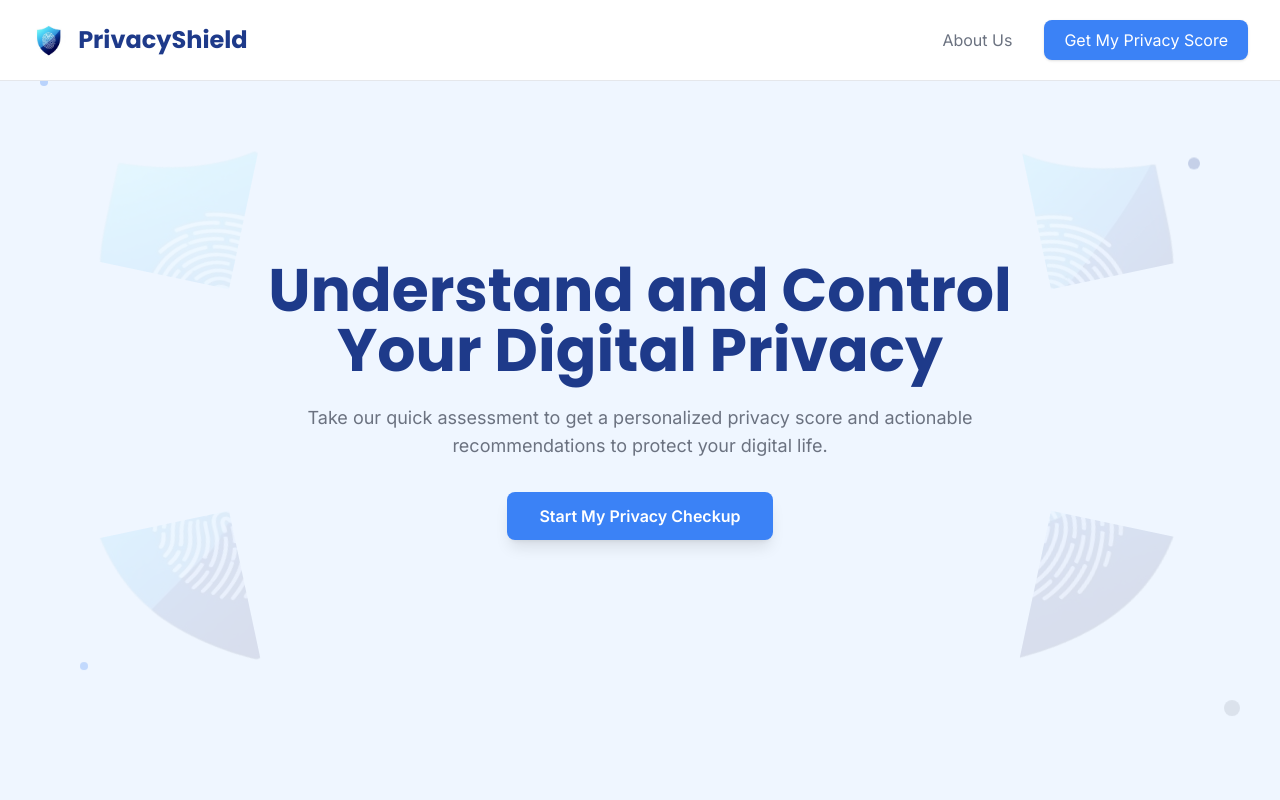
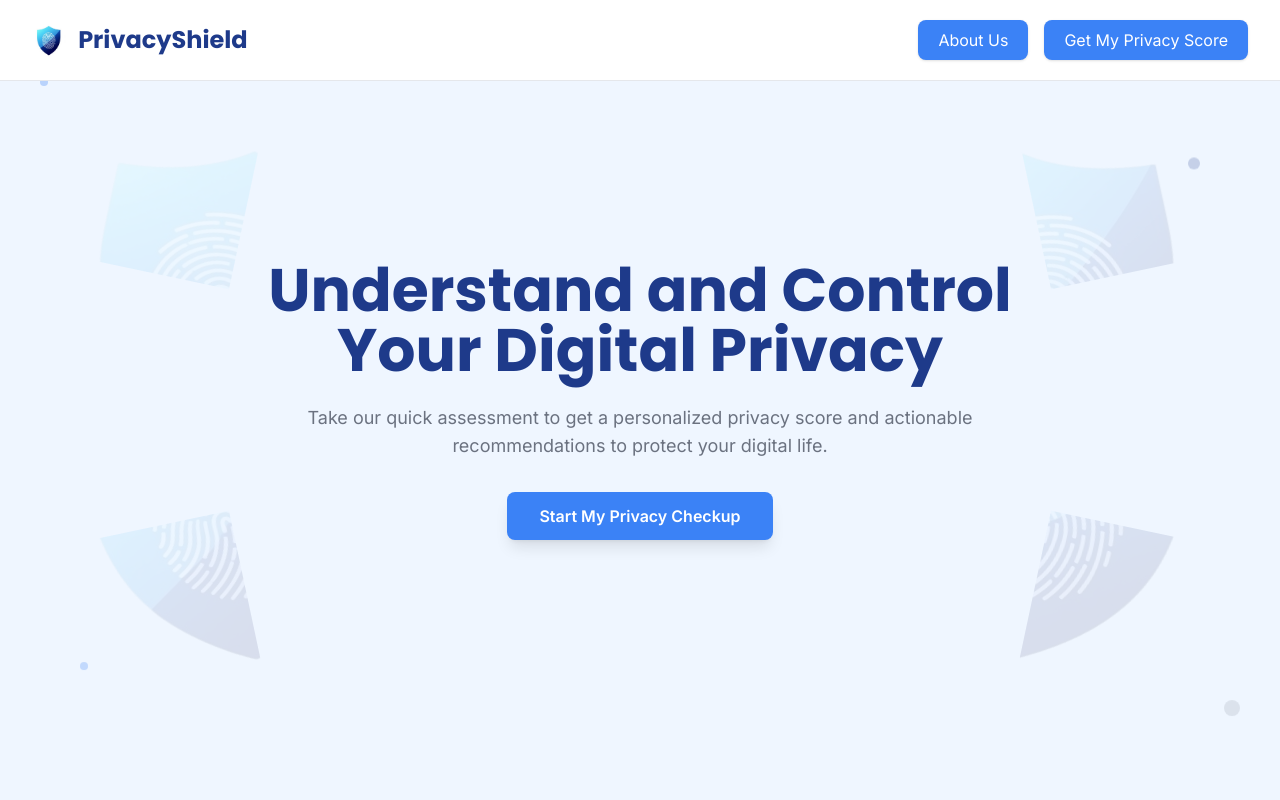
Before and after one commit to js164/PrivacyShield, a React (Vite) app in the folder frontend/privacyshield/: page / in a window 1280 px wide. Shown: the top 800 px of the page. Built offline with nearby package versions, Linux system fonts and the light colour scheme; no server answers; what chartjs-plugin-datalabels would draw is missing.

Commit message:
frontend changedd

```diff
--- a/frontend/privacyshield/src/components/ui/Navbar.jsx
+++ b/frontend/privacyshield/src/components/ui/Navbar.jsx
@@ -22,9 +22,7 @@ export function Navbar() {
             <Link
               to="/about"
 
-              className="py-2 px-4 rounded-lg text-base font-medium
-                         text-neutral-gray
-                         hover:bg-gray-100 transition-colors"
+              className="inline-block bg-primary-blue text-white py-2 px-5 rounded-lg text-base font-medium hover:bg-dark-blue transition-colors shadow"
             >
               About Us
             </Link>
```
